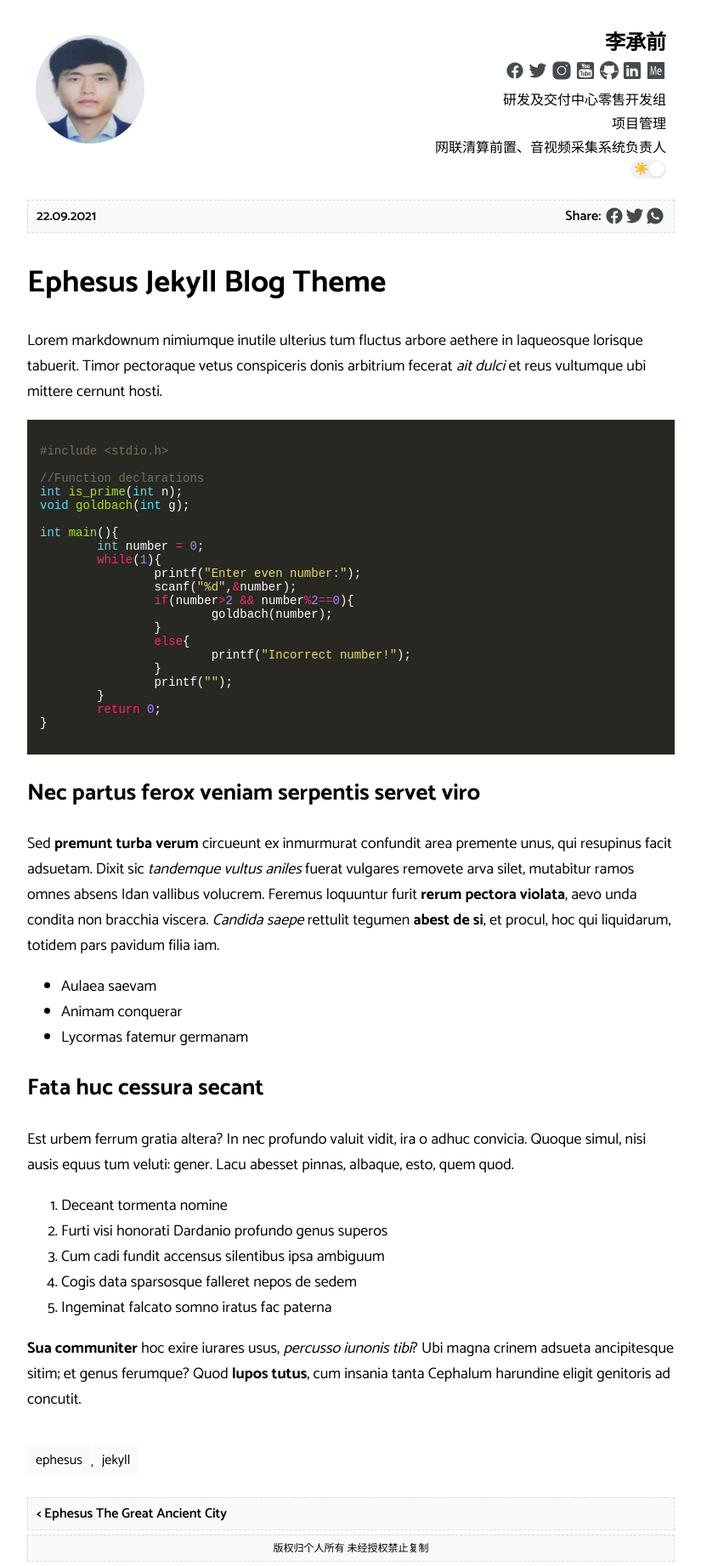
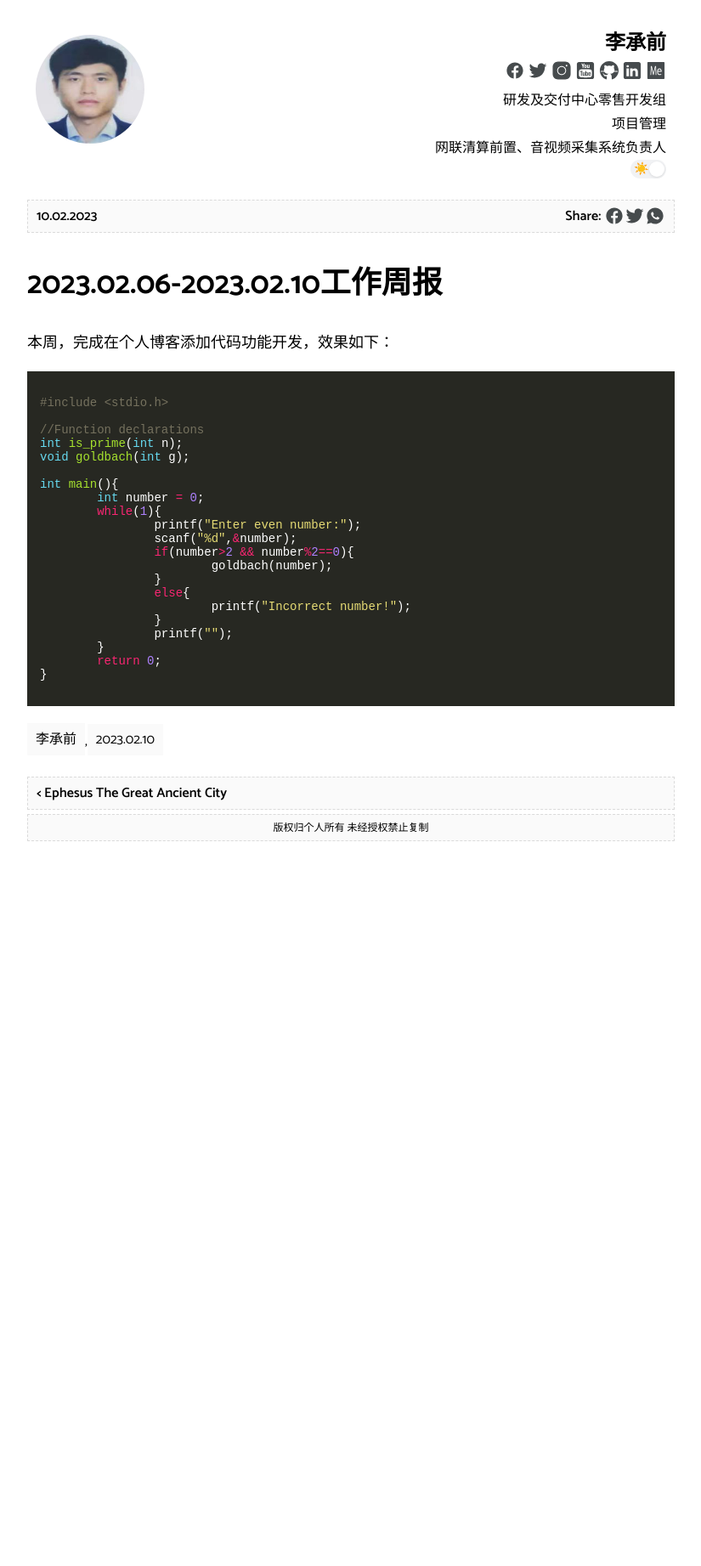
Before and after one commit to Shameless-ian/myblog, a Jekyll site: the page built from _posts/2021-09-22-Ephesus-Jekyll-Blog-Theme.md, in a window 1280 px wide. Shown: the whole page at 85% size, without its empty margins (227-1052 px from the left). Built offline with Jekyll 4.4.1, drawn with Linux system fonts in a browser that asks for light colours; comment, search, counter and statistics services are not loaded; after the commit the page ends 995 px from its top, so only the background shows below that.

Commit message:
发布第一个博客

```diff
--- a/_posts/2021-09-22-Ephesus-Jekyll-Blog-Theme.md
+++ b/_posts/2021-09-22-Ephesus-Jekyll-Blog-Theme.md
@@ -1,16 +1,13 @@
 ---
-title: "Ephesus Jekyll Blog Theme"
-date: 2021-09-22T00:00:00+00:00
-author: Hakan Torun
+title: "2023.02.06-2023.02.10工作周报"
+date: 2023-02-10T00:00:00+00:00
+author: 李承前
 layout: post
-permalink: /ephesus-jekyll-blog-theme/
+permalink: /2023.02.06-2023.02.10工作周报/
 categories: Genel
-tags: [ephesus, jekyll]
+tags: [李承前, 2023.02.10]
 ---
-Lorem markdownum nimiumque inutile ulterius tum fluctus arbore aethere in
-laqueosque lorisque tabuerit. Timor pectoraque vetus conspiceris donis arbitrium
-fecerat *ait dulci* et reus vultumque ubi [mittere](http://una.net) cernunt
-hosti.
+本周，完成在个人博客添加代码功能开发，效果如下：
 
 {% highlight c %}
 #include <stdio.h>
@@ -36,34 +33,3 @@ int main(){
 }
 
 {% endhighlight %}
-
-## Nec partus ferox veniam serpentis servet viro
-
-Sed **premunt turba verum** circueunt ex inmurmurat confundit area premente
-[unus](http://spectante-mulcet.com/magna), qui resupinus facit adsuetam. Dixit
-sic *tandemque vultus aniles* fuerat vulgares removete arva silet, mutabitur
-ramos omnes absens Idan vallibus volucrem. Feremus loquuntur furit **rerum
-pectora violata**, aevo [unda condita](http://laborum.net/modo) non bracchia
-viscera. *Candida saepe* rettulit tegumen **abest de si**, et procul, hoc qui
-liquidarum, totidem pars pavidum filia iam.
-
-- Aulaea saevam
-- Animam conquerar
-- Lycormas fatemur germanam
-
-## Fata huc cessura secant
-
-Est urbem ferrum gratia altera? In nec profundo valuit vidit, ira o adhuc
-convicia. Quoque simul, nisi ausis equus tum veluti: gener. Lacu abesset pinnas,
-albaque, esto, quem quod.
-
-1. Deceant tormenta nomine
-2. Furti visi honorati Dardanio profundo genus superos
-3. Cum cadi fundit accensus silentibus ipsa ambiguum
-4. Cogis data sparsosque falleret nepos de sedem
-5. Ingeminat falcato somno iratus fac paterna
-
-**Sua communiter** hoc exire iurares usus, *percusso iunonis tibi*? Ubi magna
-crinem adsueta ancipitesque sitim; et genus ferumque? Quod **lupos tutus**, cum
-insania [tanta Cephalum](http://sparserat.org/cinyras) harundine eligit
-genitoris ad concutit.
```
